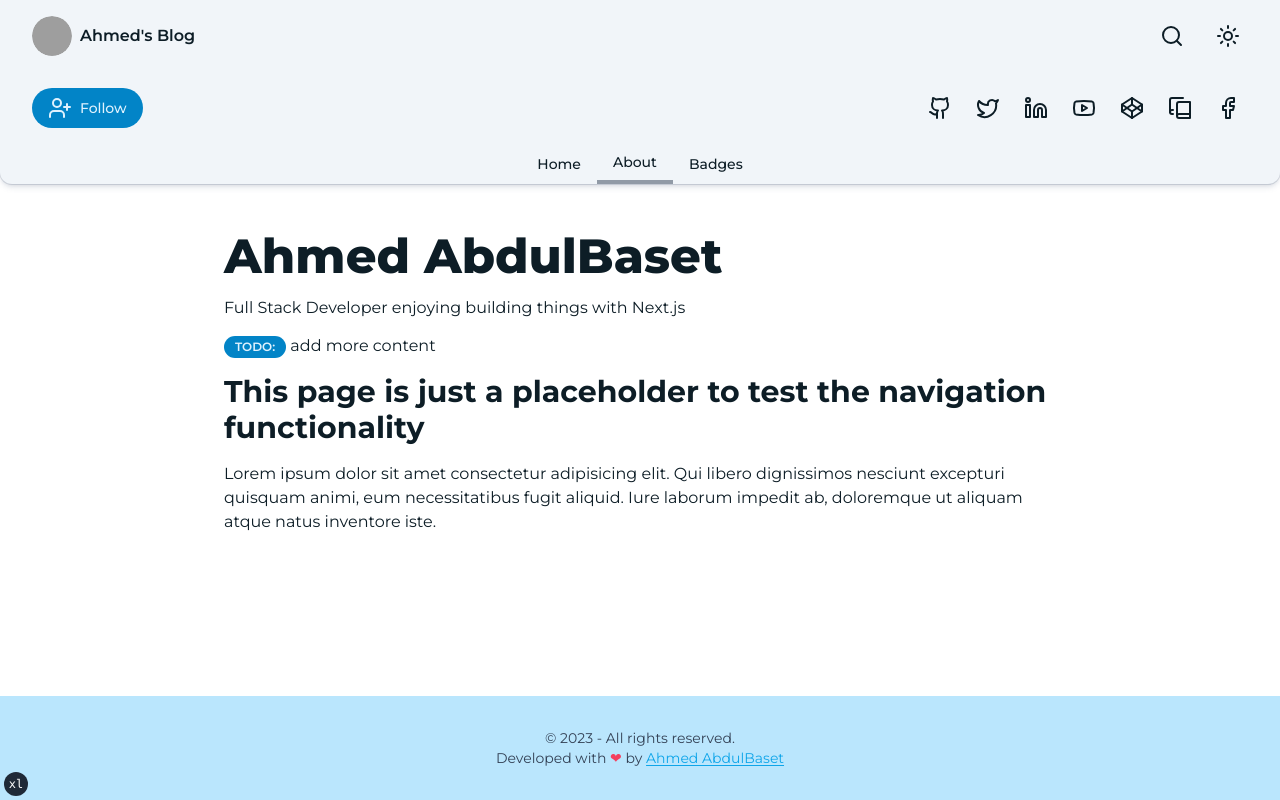
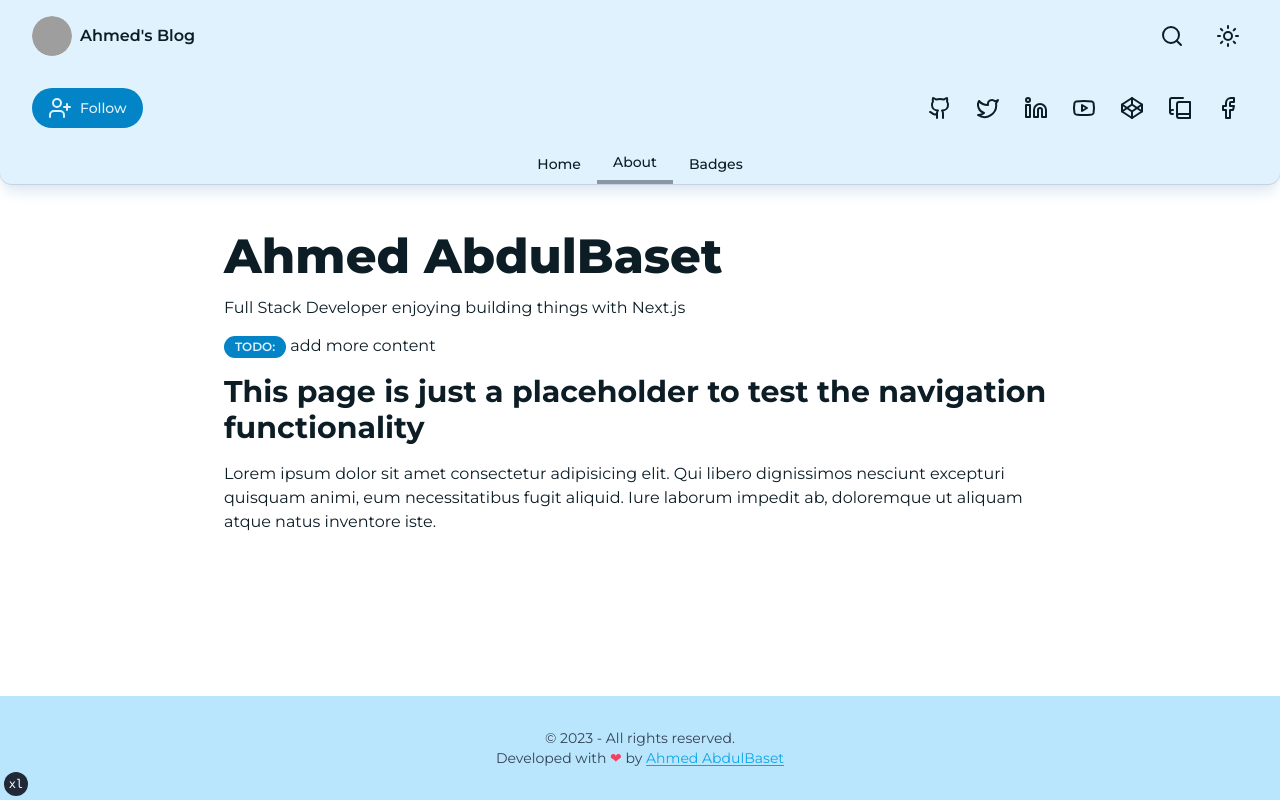
Before and after one commit to AhmedBaset/blog, a Next.js app: page /about in a window 1280 px wide. Built offline with nearby package versions, Linux system fonts and the light colour scheme; grey boxes are pictures that could not be loaded.

Commit message:
improve: header styles

```diff
--- a/src/components/Header.tsx
+++ b/src/components/Header.tsx
@@ -1,7 +1,4 @@
-import { UserPlus } from "lucide-react"
-
-import { Button } from "@shadcn/button"
-
+import Follow from "./Follow"
 import Logo from "./Logo"
 import MobileNavMenu from "./MobileNavMenu"
 import NavOptions from "./NavOptions"
@@ -10,7 +7,7 @@ import TabsBar from "./TabsBar"
 
 function Header() {
 	return (
-		<header className="container rounded-b-xl bg-slate-100 shadow-md shadow-slate-500/20 ring-1 ring-slate-500/20 dark:bg-slate-900">
+		<header className="container rounded-b-xl bg-sky-100 shadow-lg shadow-secondary ring-1 ring-slate-500/20 dark:bg-slate-900">
 			{/* Nav */}
 			<div className="flex-center justify-between gap-4 py-4">
 				<Logo className="hidden md:flex" /> {/* Desktop Only */}
@@ -22,10 +19,7 @@ function Header() {
 				<Logo className="flex md:hidden" /> {/* Mobile Only */}
 				{/* Socials Media */}
 				<SocialLinks className="md:order-2" />
-				<Button className="space-x-2 rounded-full">
-					<UserPlus />
-					<span>Follow</span>
-				</Button>
+				<Follow />
 			</div>
 			<div className="flex-center px-4">
 				<TabsBar />
```
